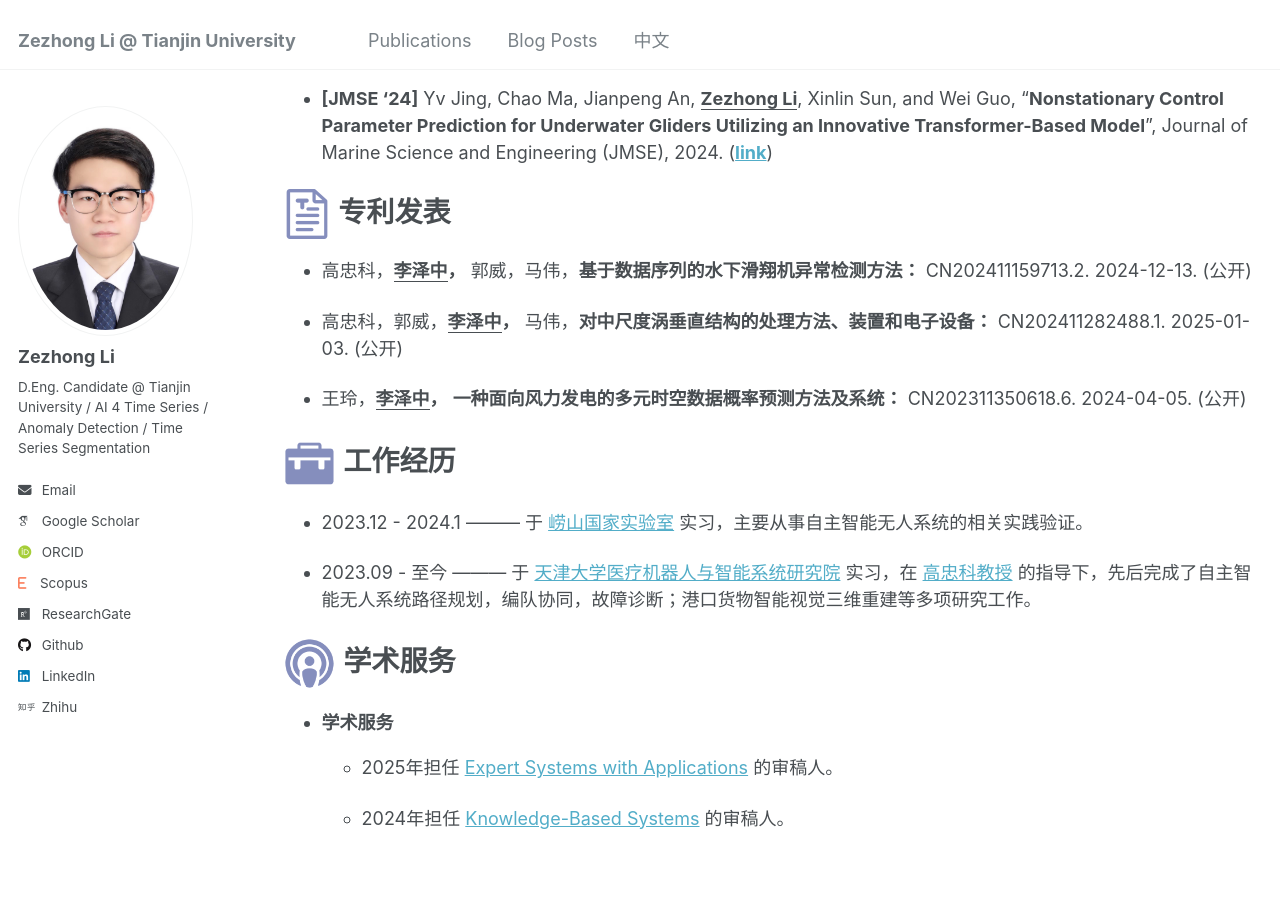
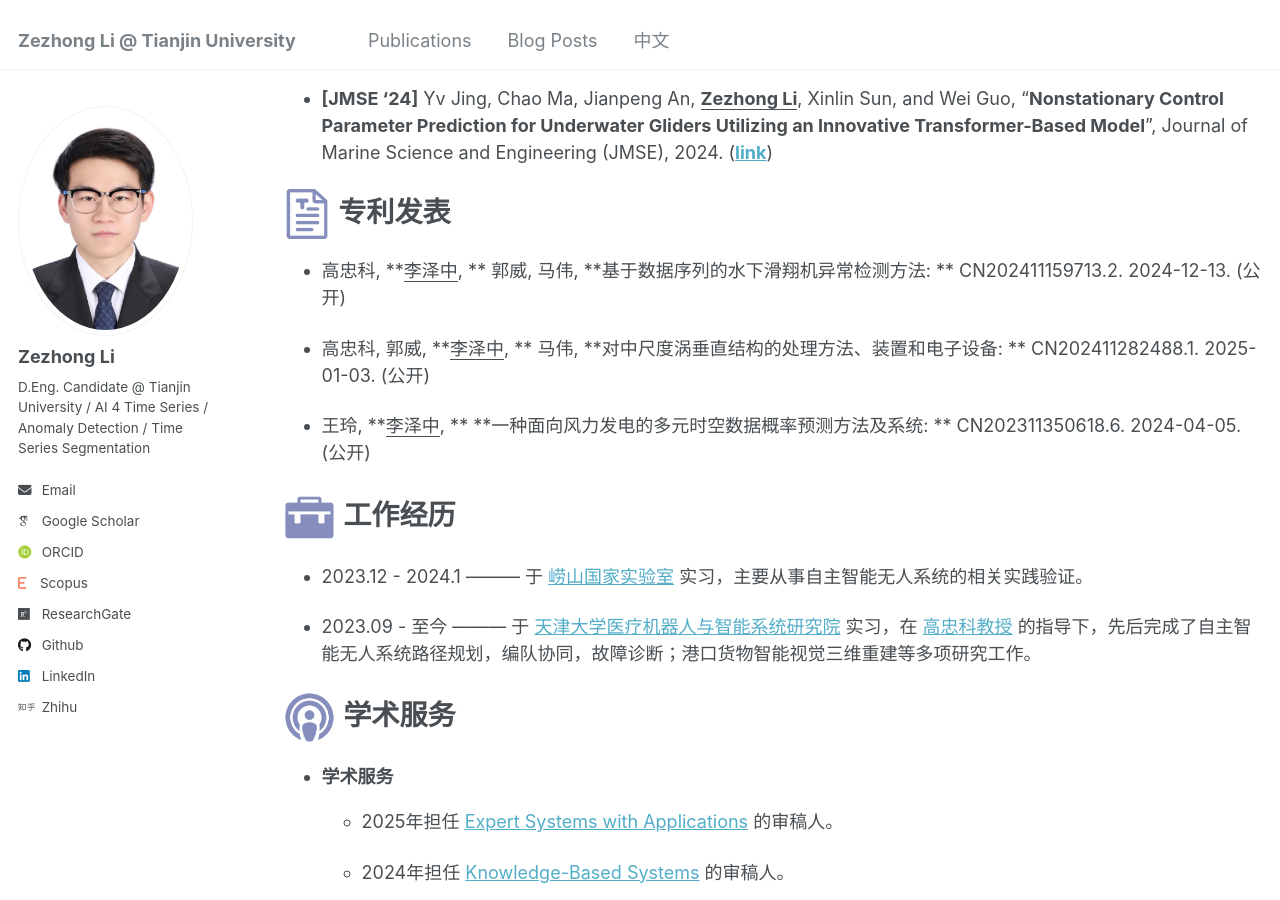
Before and after one commit to lzz19980125/lzz19980125.github.io, a Jekyll site: the page built from _pages/chinese.md, in a window 1280 px wide and 900 px high, scrolled down 1730 px. Built offline with Jekyll 4.4.1, drawn with Linux system fonts in a browser that asks for light colours; some web fonts are replaced; some of the changed text lies outside the part shown.

```diff
--- a/_pages/chinese.md
+++ b/_pages/chinese.md
@@ -55,11 +55,11 @@ Utilizing an Innovative Transformer-Based Model**", Journal of Marine Science an
 <img src="../images/paper_icon.png" width="50" height="50"> 专利发表
 ======
 
--  高忠科，**<u>李泽中</u>，** 郭威，马伟，**基于数据序列的水下滑翔机异常检测方法：** CN202411159713.2. 2024-12-13. (公开)
+-  高忠科, **<u>李泽中</u>, ** 郭威, 马伟, **基于数据序列的水下滑翔机异常检测方法: ** CN202411159713.2. 2024-12-13. (公开)
 
--  高忠科，郭威，**<u>李泽中</u>，** 马伟，**对中尺度涡垂直结构的处理方法、装置和电子设备：** CN202411282488.1. 2025-01-03. (公开)
+-  高忠科, 郭威, **<u>李泽中</u>, ** 马伟, **对中尺度涡垂直结构的处理方法、装置和电子设备: ** CN202411282488.1. 2025-01-03. (公开)
 
--  王玲，**<u>李泽中</u>，** **一种面向风力发电的多元时空数据概率预测方法及系统：** CN202311350618.6. 2024-04-05. (公开)
+-  王玲, **<u>李泽中</u>, ** **一种面向风力发电的多元时空数据概率预测方法及系统: ** CN202311350618.6. 2024-04-05. (公开)
 
 
 # <img src="../images/work_icon.jpg" width="55" height="50"> 工作经历
```
Also changed, not shown: other parts of _pages/chinese.md (+2 -2 lines).
